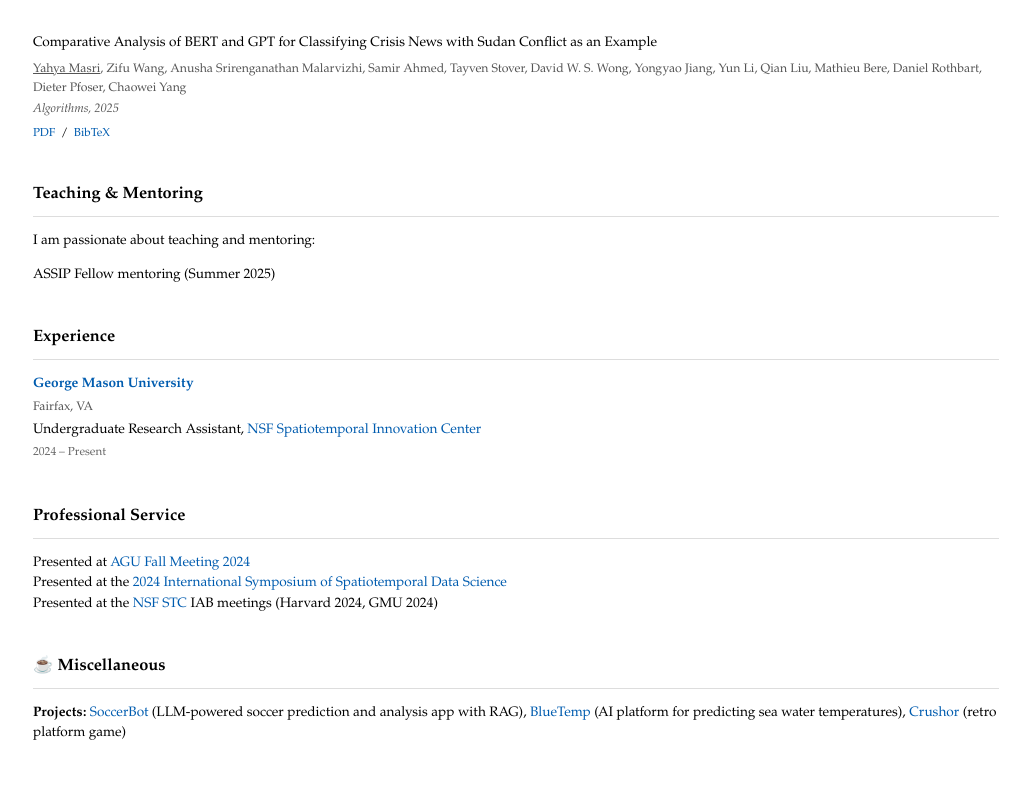
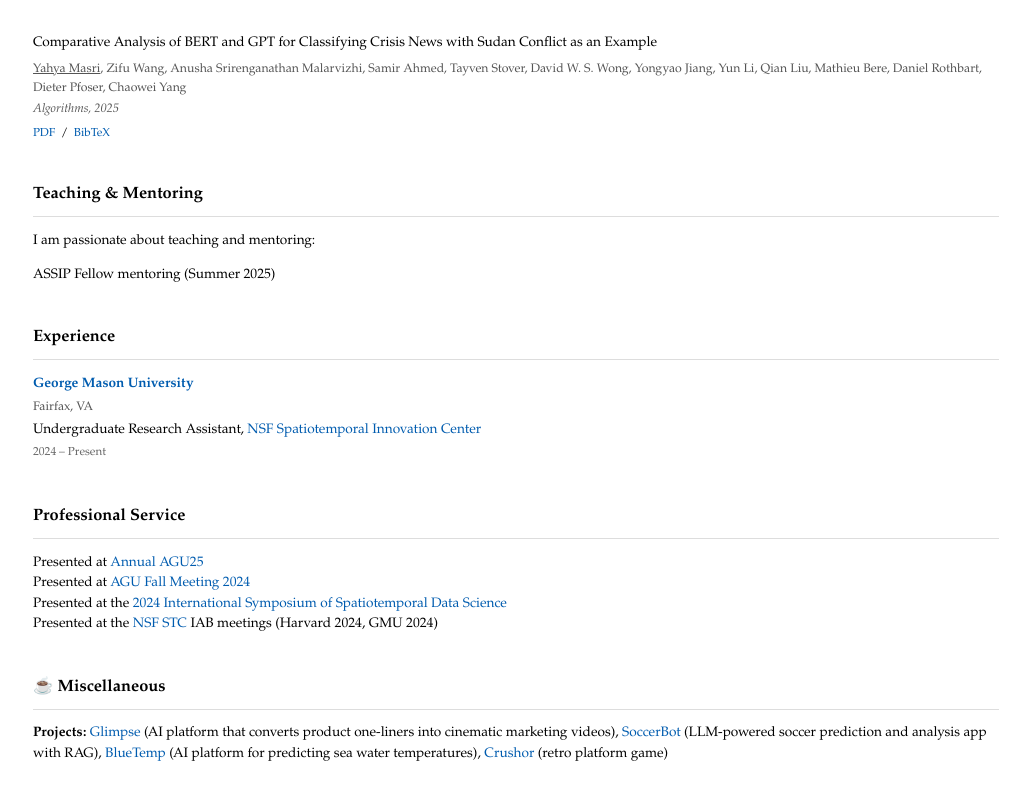
Before and after one commit to yahya3867/personal-portfolio, a Next.js app: page / in a window 1280 px wide. Shown: the part 1288-2088 px from the top of the page, without its empty margins (227-1257 px from the left). Built offline with nearby package versions, Linux system fonts and the light colour scheme.

Commit message:
added new project and added new service

```diff
--- a/app/page.tsx
+++ b/app/page.tsx
@@ -410,6 +410,7 @@ export default function Home() {
           <h2 style={{ fontSize: '1.2em' }}>Professional Service</h2>
           <div style={{ borderBottom: '1px solid #ddd', marginBottom: '1em' }}></div>
           <ul>
+            <li>Presented at <a href="https://scholar.google.com/scholar?cluster=8455399897042261358&hl=en&oi=scholarr">Annual AGU25</a></li>
             <li>Presented at <a href="https://ui.adsabs.harvard.edu/abs/2024AGUFMIN23A2189W/abstract">AGU Fall Meeting 2024</a></li>
             <li>Presented at the <a href="https://stds2024.stcenter.net/">2024 International Symposium of Spatiotemporal Data Science</a></li>
             <li>Presented at the <a href="https://www.stcenter.net/">NSF STC</a> IAB meetings (Harvard 2024, GMU 2024)</li>
@@ -421,7 +422,7 @@ export default function Home() {
           <h2 style={{ fontSize: '1.2em' }}>☕ Miscellaneous</h2>
           <div style={{ borderBottom: '1px solid #ddd', marginBottom: '1em' }}></div>
           <p>
-            <strong>Projects:</strong> <a href="https://github.com/tugawangjie/soccer-bot">SoccerBot</a> (LLM-powered soccer prediction and analysis app with RAG), <a href="https://github.com/yahya3867/BlueTemp">BlueTemp</a> (AI platform for predicting sea water temperatures), <a href="https://github.com/yahya3867/Crushor">Crushor</a> (retro platform game)
+            <strong>Projects:</strong> <a href="https://tryglimpse.dev/">Glimpse</a> (AI platform that converts product one-liners into cinematic marketing videos), <a href="https://github.com/tugawangjie/soccer-bot">SoccerBot</a> (LLM-powered soccer prediction and analysis app with RAG), <a href="https://github.com/yahya3867/BlueTemp">BlueTemp</a> (AI platform for predicting sea water temperatures), <a href="https://github.com/yahya3867/Crushor">Crushor</a> (retro platform game)
           </p>
         </section>
       </main>
```
